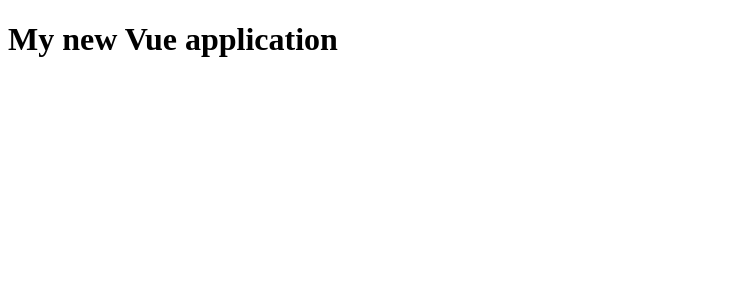
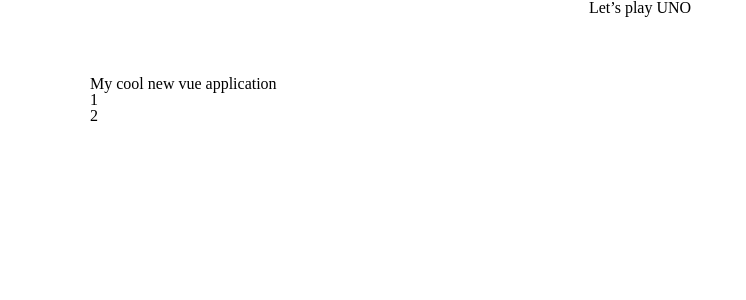
Before and after one commit to freekwevers/uno-cardgame, a Vue app: page / in a window 1280 px wide. Shown: the top 300 px of the page, without its empty margins (0-746 px from the left). Built offline with nearby package versions, Linux system fonts and the light colour scheme.

Commit message:
Work in progress

```diff
--- a/package.json
+++ b/package.json
@@ -1,5 +1,5 @@
 {
-    "name": "temp",
+    "name": "UNO",
     "version": "0.1.0",
     "private": true,
     "scripts": {
--- a/public/index.html
+++ b/public/index.html
@@ -5,12 +5,10 @@
         <meta http-equiv="X-UA-Compatible" content="IE=edge">
         <meta name="viewport" content="width=device-width,initial-scale=1.0">
         <link rel="icon" href="<%= BASE_URL %>favicon.ico">
-        <title>temp</title>
+        <title>UNO Cardgame</title>
     </head>
     <body>
-        <noscript>
-            <strong>We're sorry but this application doesn't work properly without JavaScript enabled. Please enable it to continue.</strong>
-        </noscript>
+        <noscript><strong>We're sorry but this application doesn't work properly without JavaScript enabled. Please enable it to continue.</strong></noscript>
         <div id="app"></div>
         <!-- built files will be auto injected -->
     </body>
--- a/src/App.vue
+++ b/src/App.vue
@@ -1,15 +1,53 @@
 <template>
     <div id="app">
-        <h1>My new Vue application</h1>
-    </div>
+        <div class="body-wrapper">
+            <app-header></app-header>
+            <main class="main">
+                <div class="container">
+                    <div class="main-container">
+                        <div class="content-container">
+                            <div class="section">
+                                <h1>My cool new vue application</h1>
+                                <app-card :card="card" v-for="card in cards" :key="card.card_id"></app-card>
+                            </div><!-- /.section -->
+                        </div><!-- /.content-container -->
+                    </div><!-- /.main-container -->
+                </div><!-- /.container -->
+            </main><!-- /.main -->
+
+        </div><!-- /.body-wrapper -->
+    </div><!-- /#app -->
 </template>
 
 <script>
+import appHeader from '@/components/Header.vue';
+import appCard from '@/components/game/Card.vue';
+
 export default {
-    name: "app"
+    name: "app",
+    components: {
+        appHeader,
+        appCard
+    },
+    data() {
+        return {
+            cards: [
+                {
+                    card_id: 'red-1',
+                    card_nr: '1',
+                    card_color: 'red'
+                },
+                {
+                    card_id: 'red-2',
+                    card_nr: '2',
+                    card_color: 'red'
+                }
+            ]
+        }
+    }
 };
 </script>
 
 <style lang="scss">
-
+    @import 'styles/style.scss';
 </style>
--- /dev/null
+++ b/src/components/Header.vue
@@ -0,0 +1,10 @@
+<template>
+    <header class="header">
+        <div class="container">
+            <span class="header__title">Let&rsquo;s play UNO</span><!-- /.header__title -->
+        </div><!-- /.container -->
+    </header><!-- /.header -->
+</template>
+<style lang="scss" scoped>
+    @import '../styles/components/header';
+</style>
--- /dev/null
+++ b/src/components/game/Card.vue
@@ -0,0 +1,18 @@
+<template>
+    <div class="card" :class=[cardColorClass]>
+        <span class="card__nr">{{card.card_nr}}</span><!-- /.card__nr -->
+    </div><!-- /.card -->
+</template>
+<script>
+    export default {
+        props: ['card'],
+        computed: {
+            cardColorClass() {
+                return 'card--' + this.card.card_color;
+            }
+        }
+    }
+</script>
+<style lang="scss" scoped>
+    @import '../../styles/components/card.scss';
+</style>
--- /dev/null
+++ b/src/styles/base/_layout.scss
@@ -0,0 +1,89 @@
+.body-wrapper {
+    overflow-x: hidden;
+}
+
+.container {
+    margin: 0 15px;
+    max-width: 1100px;
+
+    @include respond-min($mobile) {
+        margin: 0 30px;
+    }
+
+    @include respond-min(1100px + 60px) {
+        margin: 0 auto;
+    }
+}
+
+.main-container {
+    padding: 30px 0;
+
+    @include respond-min($mobile) {
+        padding: 45px 0;
+    }
+
+    @include respond-min($desktop) {
+        padding: 60px 0;
+    }
+
+    &--no-padding {
+        padding: 0;
+
+        @include respond-min($mobile) {
+            padding: 0;
+        }
+
+        @include respond-min($desktop) {
+            padding: 0;
+        }
+    }
+
+    &--no-padding-top {
+        padding: 0 0 30px;
+
+        @include respond-min($mobile) {
+            padding: 0 0 45px;
+        }
+
+        @include respond-min($desktop) {
+            padding: 0 0 60px;
+        }
+    }
+
+    &--no-padding-bottom {
+        padding: 30px 0 0;
+
+        @include respond-min($mobile) {
+            padding: 45px 0 0;
+        }
+
+        @include respond-min($desktop) {
+            padding: 60px 0 0;
+        }
+    }
+
+    &--flex {
+        display: flex;
+        justify-content: space-between;
+        flex-wrap: wrap;
+
+        @include respond-min($tablet) {
+            .content-container {
+                flex-grow: 1;
+            }
+
+            .aside {
+                flex-shrink: 1;
+                width: 25%;
+                margin-right: 30px;
+                order: -1;
+            }
+        }
+
+        @include respond-min($desktop) {
+            .aside {
+                margin-right: 60px;
+            }
+        }
+    }
+}
--- /dev/null
+++ b/src/styles/base/_mixins.scss
@@ -0,0 +1,19 @@
+// Fix mqs
+// -------------------------
+$fix-mqs: false !default;
+@mixin respond-min($width) {
+    // If we're outputting for a fixed media query set...
+    @if $fix-mqs {
+        // ...and if we should apply these rules...
+        @if $fix-mqs >= $width {
+            // ...output the content the user gave us.
+            @content;
+        }
+    }
+    @else {
+        // Otherwise, output it using a regular media query
+        @media screen and (min-width: $width) {
+            @content;
+        }
+    }
+}
--- /dev/null
+++ b/src/styles/base/_reset.scss
@@ -0,0 +1,48 @@
+/* http://meyerweb.com/eric/tools/css/reset/
+   v2.0 | 20110126
+   License: none (public domain)
+*/
+
+html, body, div, span, applet, object, iframe,
+h1, h2, h3, h4, h5, h6, p, blockquote, pre,
+a, abbr, acronym, address, big, cite, code,
+del, dfn, em, img, ins, kbd, q, s, samp,
+small, strike, strong, sub, sup, tt, var,
+b, u, i, center,
+dl, dt, dd, ol, ul, li,
+fieldset, form, label, legend,
+table, caption, tbody, tfoot, thead, tr, th, td,
+article, aside, canvas, details, embed,
+figure, figcaption, footer, header, hgroup,
+menu, nav, output, ruby, section, summary,
+time, mark, audio, video {
+	margin: 0;
+	padding: 0;
+	border: 0;
+	font-size: 100%;
+	font: inherit;
+	vertical-align: baseline;
+}
+/* HTML5 display-role reset for older browsers */
+article, aside, details, figcaption, figure,
+footer, header, hgroup, menu, nav, section {
+	display: block;
+}
+body {
+	line-height: 1;
+}
+ol, ul {
+	list-style: none;
+}
+blockquote, q {
+	quotes: none;
+}
+blockquote:before, blockquote:after,
+q:before, q:after {
+	content: '';
+	content: none;
+}
+table {
+	border-collapse: collapse;
+	border-spacing: 0;
+}
--- /dev/null
+++ b/src/styles/base/_settings.scss
@@ -0,0 +1,61 @@
+// Custom colors
+// -------------------------
+$c1:            #D8303D !default;
+
+// Card colors
+$red:           #EE222B !default;
+$yellow:        #F2E405 !default;
+$green:         #05AC54 !default;
+$blue:          #6890CB !default;
+
+// Grayscale colors
+// -------------------------
+$black:         #000000 !default;
+$grayDarkest:   #222222 !default;
+$grayDarker:    #666666 !default;
+$grayDark:      #555555 !default;
+$gray:          #AAAAAA !default;
+$grayLight:     #999999 !default;
+$grayLighter:   #E6E6E6 !default;
+$grayLightest:  #FAFAFA !default;
+$white:         #FFFFFF !default;
+
+// Scaffolding
+// -------------------------
+$bodyBackground:    $white !default;
+$textColor:         $grayDarker !default;
+
+// Links
+// -------------------------
+$linkColor:         $c1 !default;
+$linkColorHover:    darken($c1, 10%) !default;
+
+// States
+// -------------------------
+$errorColor:        #D8303D !default;
+$warningColor:      #DF9111 !default;
+$successColor:      #35D87F !default;
+
+// Typography
+// -------------------------
+$baseFontFamily:    Arial, sans-serif;
+$baseFontSizeSmall: 16px !default;
+$baseFontSize:      18px !default;
+$baseLineHeight:    1.6em !default;
+
+// Headings
+$headingsFontFamily:    $baseFontFamily;
+$headingsColor:         $black;
+
+// Breakpoints
+// -------------------------
+$mobile:    480px;
+$tablet:    760px;
+$desktop:   990px;
+$wide:      1280px;
+
+// Shadows
+// -------------------------
+$shadow1: 0 1px 3px 0 rgba($black, 0.08);
+$shadow2: 0 2px 6px 0 rgba($black, 0.05);
+$shadow3: 0 3px 15px 0 rgba($black, 0.05);
--- /dev/null
+++ b/src/styles/components/_header.scss
@@ -0,0 +1,3 @@
+.header {
+    text-align: center;
+}
--- /dev/null
+++ b/src/styles/style.scss
@@ -0,0 +1,7 @@
+// Base styles
+@import 'base/reset';
+@import 'base/mixins';
+@import 'base/settings';
+
+// Global layout
+@import 'base/layout';
```
Also changed, not shown: src/styles/components/_card.scss (added), 7 other files (tests, documents, lock files or other folders).
